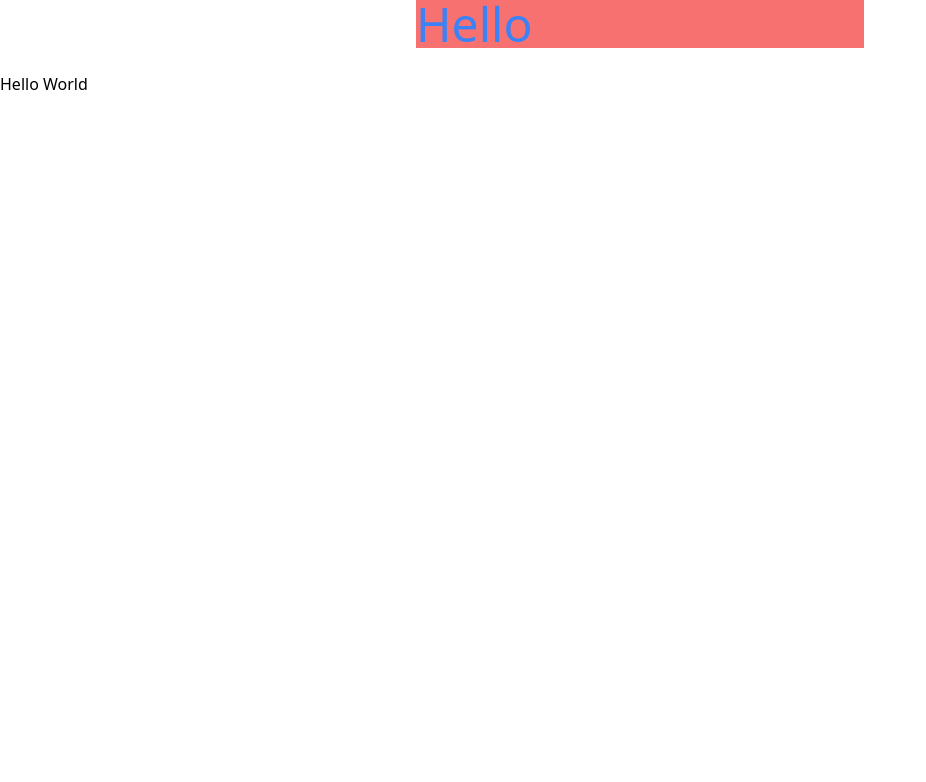
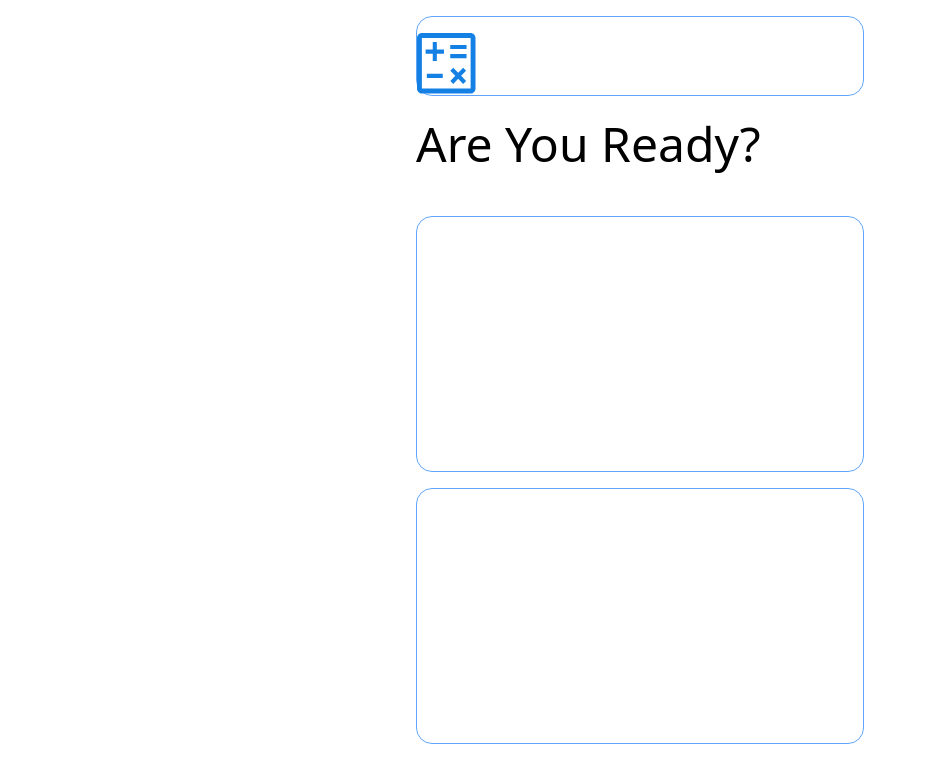
Before and after one commit to divya-i47/learn, a plain HTML site: page tw/psc/index.html in a window 1280 px wide. Shown: the whole page, without its empty margins (0-926 px from the left). Drawn offline with Linux system fonts and the light colour scheme.

Commit message:
changed index.html

```diff
--- a/tw/psc/index.html
+++ b/tw/psc/index.html
@@ -6,10 +6,15 @@
   <link rel="stylesheet" href="style.min.css">
 </head>
 <body>
-  <div class="max-w-md mx-auto bg-red-400"><h1>Hello</h1>
+  <div class="max-w-md h-20 mt-4 mx-auto border border-blue-400 rounded-2xl">
+   <div class="absolute w-96 h-24 ml-47 mt-4 text-blue-400"><img src="img\math.svg" alt=""></div> </div>
+  <div class="max-w-md h-24 mt-4 mx-auto border-0 rounded-2xl">
+  <h1 class="sm:text-left md:text-left mt-6">Are You Ready?</h1></div>
+
+  <div class="max-w-md h-64 pt-12  mx-auto border border-blue-400 rounded-2xl">
   </div>
-
-  Hello World
+  <div class="max-w-md h-64 pt-20 mt-4 mx-auto border border-blue-400 rounded-2xl">
+  </div>
 
 </body>
 </html>
--- a/tw/psc/style.css
+++ b/tw/psc/style.css
@@ -8,7 +8,7 @@
         src: url(/dist/fonts/Oswald/Oswald-Bold.ttf) format("truetype");
         }
     h1 {
-    @apply mb-6 text-5xl text-blue-500;
+    @apply mb-6 text-5xl;
     }
     h2 {
     @apply mb-3 text-3xl;
```
Also changed, not shown: tw/psc/img/PSC_Logo.png (added), tw/psc/img/book.svg (added), tw/psc/img/icon.svg (added), tw/psc/img/img1.svg (added), tw/psc/img/math.svg (added), tw/psc/style.min.css.
